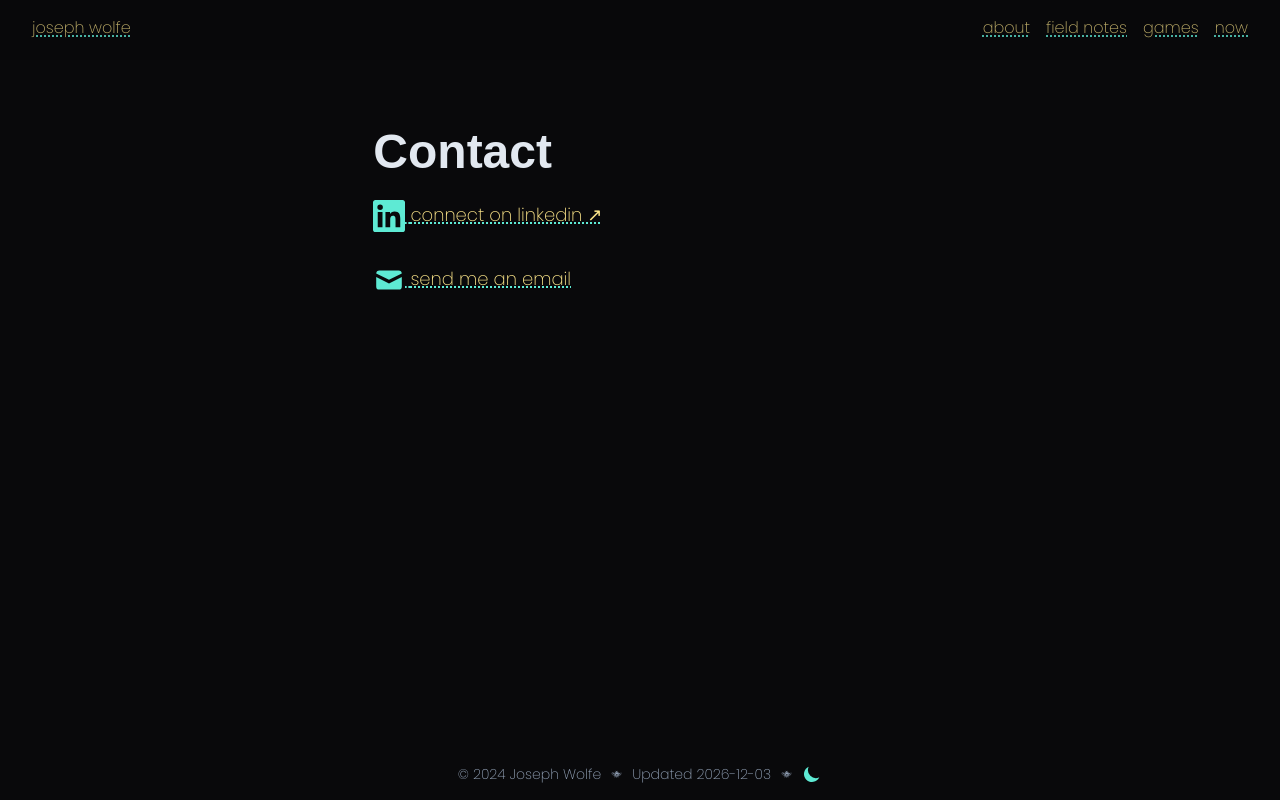
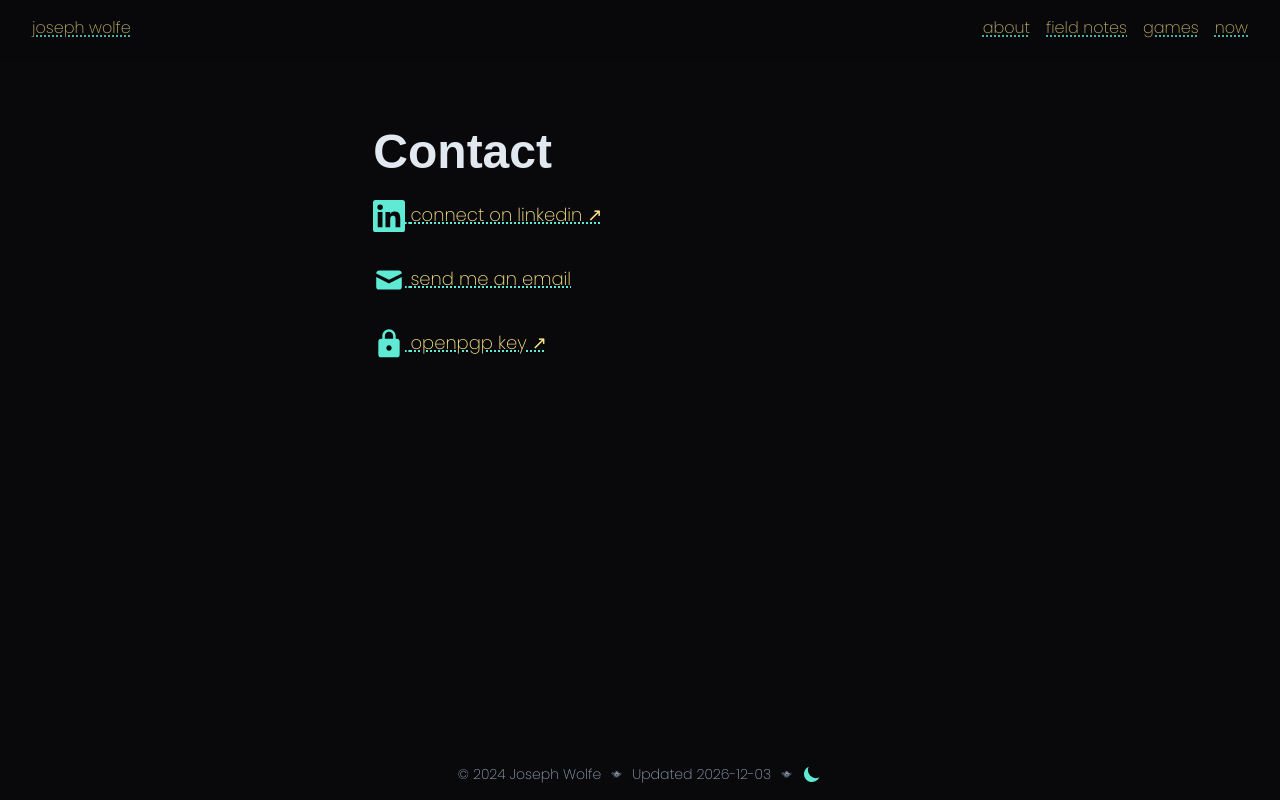
Before and after one commit to CharmedSatyr/personal-website, a Next.js app: page /contact in a window 1280 px wide. Built offline with nearby package versions, Linux system fonts and the light colour scheme; a web font is replaced by a local one.

Commit message:
Cleanup; add lock icon; move PGP key

```diff
--- a/app/about/page.mdx
+++ b/app/about/page.mdx
@@ -1,4 +1,4 @@
-import PersonalPhotos from "@/app/about/PersonalPhotos";
+import PersonalPhotos from "@/app/about/personal-photos";
 import genPageMetadata from "@/app/seo";
 import siteMetadata from "@/data/site-metadata";
 
--- a/app/contact/mail-popup.tsx
+++ b/app/contact/mail-popup.tsx
@@ -23,12 +23,6 @@ const MailPopup = () => {
 					Click to email
 				</Link>
 			</button>
-
-			<div className="mt-4">
-				<Link href="https://keys.openpgp.org/vks/v1/by-fingerprint/4BFDEC92BE41B3E455B8595206DC90228603707A">
-					OpenPGP Key
-				</Link>
-			</div>
 		</>
 	);
 };
--- a/app/contact/page.tsx
+++ b/app/contact/page.tsx
@@ -1,6 +1,7 @@
 import EmailManager from "@/app/contact/email-manager";
 import genPageMetadata from "@/app/seo";
 import Link from "@/components/link";
+import Lock from "@/components/lock";
 import PageTitle from "@/components/page-title";
 import { LinkedIn } from "@/components/social-icons";
 import siteMetadata from "@/data/site-metadata";
@@ -20,8 +21,15 @@ const Contact = () => {
 					</Link>
 				</li>
 
+				<li className="mb-8 text-lg">
+					<EmailManager />
+				</li>
+
 				<li className="text-lg">
-					<EmailManager />
+					<Link href="https://keys.openpgp.org/vks/v1/by-fingerprint/4BFDEC92BE41B3E455B8595206DC90228603707A">
+						<Lock className="inline h-8 w-8 text-accent-600 dark:text-dark-accent-300" />{" "}
+						OpenPGP Key
+					</Link>
 				</li>
 			</ol>
 		</>
--- a/components/Bee.tsx
+++ b/components/Bee.tsx
@@ -3,7 +3,7 @@
 import { SVGProps } from "react";
 
 //<!-- Generator: Adobe Illustrator 25.0.0, SVG Export Plug-In . SVG Version: 6.00 Build 0)  -->
-export const Bee = (props: SVGProps<SVGSVGElement>) => (
+const Bee = (props: SVGProps<SVGSVGElement>) => (
 	<svg
 		version="1.1"
 		id="katman_1"
--- /dev/null
+++ b/components/lock.tsx
@@ -0,0 +1,15 @@
+import { SVGProps } from "react";
+
+const Lock = (props: SVGProps<SVGSVGElement>) => (
+	<svg
+		fill="currentColor"
+		viewBox="0 0 1024 1024"
+		version="1.1"
+		xmlns="http://www.w3.org/2000/svg"
+		{...props}
+	>
+		<path d="M768 341.333333h-42.666667v-85.333333c0-117.76-95.573333-213.333333-213.333333-213.333333S298.666667 138.24 298.666667 256v85.333333h-42.666667c-47.146667 0-85.333333 38.186667-85.333333 85.333334v426.666666c0 47.146667 38.186667 85.333333 85.333333 85.333334h512c47.146667 0 85.333333-38.186667 85.333333-85.333334V426.666667c0-47.146667-38.186667-85.333333-85.333333-85.333334zM512 725.333333c-47.146667 0-85.333333-38.186667-85.333333-85.333333s38.186667-85.333333 85.333333-85.333333 85.333333 38.186667 85.333333 85.333333-38.186667 85.333333-85.333333 85.333333z m132.266667-384H379.733333v-85.333333c0-72.96 59.306667-132.266667 132.266667-132.266667 72.96 0 132.266667 59.306667 132.266667 132.266667v85.333333z" />
+	</svg>
+);
+
+export default Lock;
--- a/components/theme-switch.tsx
+++ b/components/theme-switch.tsx
@@ -36,7 +36,11 @@ const ThemeSwitch = () => {
 
 	const SwitchIcon = () => (theme === Mode.light ? <Sun /> : <Moon />);
 
-	return mounted ? (
+	if (!mounted) {
+		return null;
+	}
+
+	return (
 		<button
 			className="h-5 w-5 text-accent-600 dark:text-dark-accent-300"
 			aria-label="Theme Switch"
@@ -45,7 +49,7 @@ const ThemeSwitch = () => {
 		>
 			<SwitchIcon />
 		</button>
-	) : null;
+	);
 };
 
 export default ThemeSwitch;
--- a/package.json
+++ b/package.json
@@ -36,7 +36,7 @@
 		"@testing-library/react": "^16.0.0",
 		"@types/jest": "^29.5.12",
 		"@types/mdx": "^2.0.13",
-		"@types/node": "^20.14.4",
+		"@types/node": "^20.14.6",
 		"@types/react": "^18.3.3",
 		"@types/react-dom": "^18.3.0",
 		"@typescript-eslint/eslint-plugin": "^7.13.1",
```
Also changed, not shown: app/about/personal-photos.tsx (renamed from app/about/PersonalPhotos.tsx), 1 other file (tests, documents, lock files or other folders).
